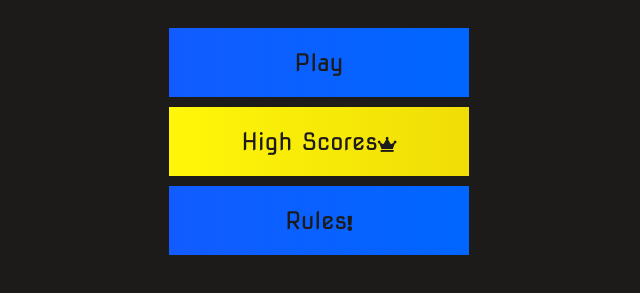
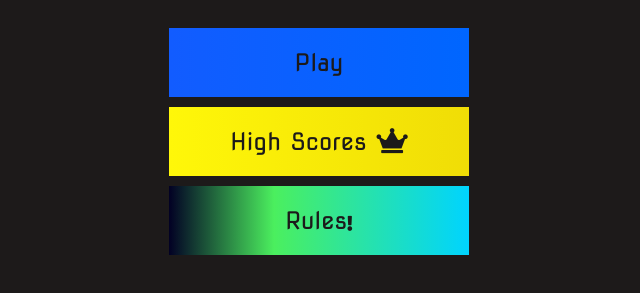
Before and after one commit to KendallDoesCoding/quiz, a plain HTML site: page index.html in a window 1280 px wide. Shown: the part 311-604 px from the top of the page, without its empty margins (321-961 px from the left). Drawn offline with Linux system fonts and the light colour scheme.

Commit message:
Update style.css

```diff
--- a/style.css
+++ b/style.css
@@ -90,8 +90,8 @@ h2{
 }
 
 #rules-btn {
-background: ef744b
-
+    background: linear-gradient(90deg, rgba(2,0,36,1) 0%, rgba(75,239,94,1) 35%, rgba(0,212,255,1) 100%);
+}
 
 .fa-crown {
     font-size: 2.5rem;
```
